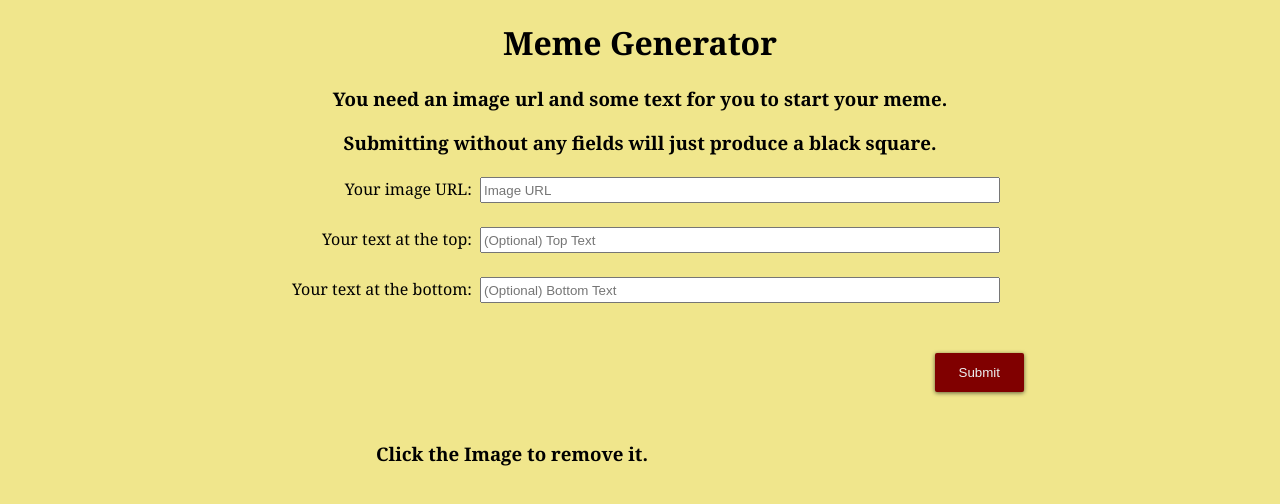
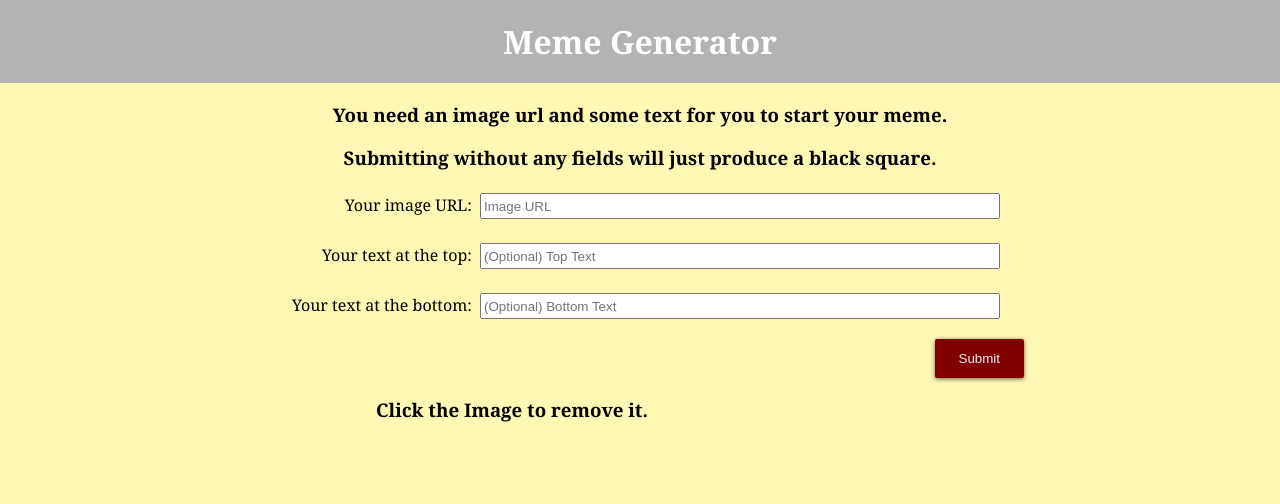
Before and after one commit to mrhoriuchi/MemeGenerator, a plain HTML site: page index.html in a window 1280 px wide. Drawn offline with Linux system fonts and the light colour scheme.

Commit message:
Update app.css

```diff
--- a/app.css
+++ b/app.css
@@ -1,24 +1,30 @@
 body {
-    background-color: khaki;
+  background-color: rgb(255, 247, 180);
   padding: 0;
   margin: 0;
-    font-family: Cambria, Cochin, Georgia, Times, 'Times New Roman', serif;
+  font-family: Cambria, Cochin, Georgia, Times, "Times New Roman", serif;
 }
 h1 {
   text-align: center;
+  background-color: rgb(179, 179, 179);
+  color: #ffffff;
+  margin: 0;
+  padding: 20px;
 }
 h3 {
   text-align: center;
 }
-
-.topInput{
+div h3 {
+  padding-left: 30%;
+}
+.topInput {
   max-width: 380px;
   min-width: 380px;
   text-align: center;
   position: absolute;
   left: calc(50% - 190px);
 }
-.bottomInput{
+.bottomInput {
   max-width: 380px;
   min-width: 380px;
   text-align: center;
@@ -40,19 +46,18 @@ h3 {
   padding-right: 20px;
 }
 #memeInfo button {
-    margin: 30px auto;
   padding: 12px 24px;
   overflow: hidden;
   border-width: 0;
   outline: none;
   border-radius: 2px;
-    box-shadow: 0 1px 4px rgba(0, 0, 0, .6);
-    background-color:maroon;
+  box-shadow: 0 1px 4px rgba(0, 0, 0, 0.6);
+  background-color: maroon;
   color: #ecf0f1;
   transition: background-color 300;
 }
 #memeInfo button:hover {
-    background-color:firebrick;
+  background-color: firebrick;
   cursor: pointer;
 }
 #memeInfo h3 {
@@ -66,7 +71,7 @@ h3 {
   justify-content: center;
   align-items: center;
 }
-#results div{
+#results div {
   min-width: 400px;
   min-height: 400px;
   max-width: 400px;
@@ -79,10 +84,10 @@ h3 {
   position: relative;
   background-repeat: no-repeat;
   background-size: cover;
-    box-shadow: 0 14px 28px rgba(0,0,0,0.25), 0 10px 10px rgba(0,0,0,0.22);
+  box-shadow: 0 14px 28px rgba(0, 0, 0, 0.25), 0 10px 10px rgba(0, 0, 0, 0.22);
 }
 #results div:hover {
-    box-shadow: 0 18px 36px rgba(0,0,0,0.35), 0 15px 15px rgba(0,0,0,0.32);
+  box-shadow: 0 18px 36px rgba(0, 0, 0, 0.35), 0 15px 15px rgba(0, 0, 0, 0.32);
   opacity: 0.5;
   cursor: pointer;
 }
@@ -93,5 +98,5 @@ h3 {
   -webkit-text-fill-color: white; /* Will override color (regardless of order) */
   -webkit-text-stroke-width: 1px;
   -webkit-text-stroke-color: black;
-    font-family: Impact, Haettenschweiler, 'Arial Narrow Bold', sans-serif;
+  font-family: Impact, Haettenschweiler, "Arial Narrow Bold", sans-serif;
 }
```
Lines whose indentation alone changed are shown as unchanged.
